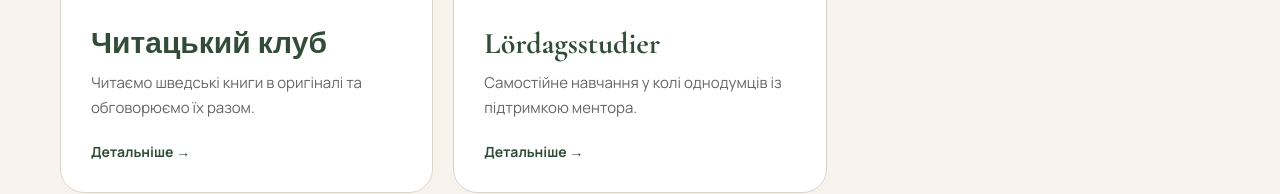
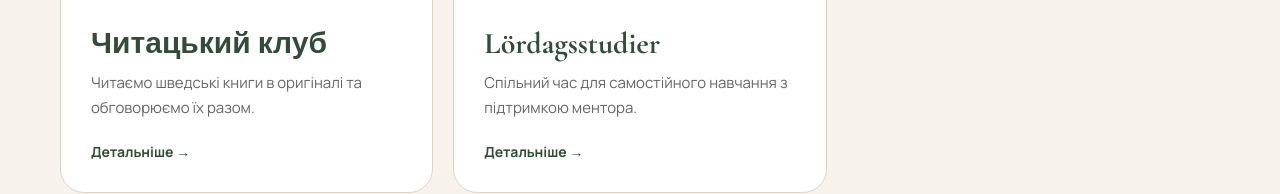
Before and after one commit to LiliiaDud/learn-swedish, a Next.js app: page /courses in a window 1280 px wide. Shown: the part 1547-1741 px from the top of the page. Built offline with nearby package versions, Linux system fonts and the light colour scheme.

Commit message:
refactor: remove information about courses for adults in courses.ts

```diff
--- a/src/data/courses.ts
+++ b/src/data/courses.ts
@@ -6,16 +6,12 @@ export type Course = {
   href: string;
   icon: string;
 
-  about: string;
+  about?: string;
+  audience?: string;
+  program?: string[];
 
-  audience: string;
-
-  program: string[];
-
-  format: string;
-
-  schedule: string;
-
+  format?: string;
+  schedule?: string;
   price?: string;
 };
 
@@ -28,26 +24,6 @@ export const courses: Course[] = [
     level: "A1 — B2",
     href: "/courses/adults",
     icon: "📚",
-
-    about:
-      "Курс допоможе вам системно вивчати шведську мову, розвивати словниковий запас, граматику та навички живого спілкування.",
-
-    audience:
-      "Ви хочете впевнено використовувати шведську у повсякденному житті, роботі та спілкуванні у Швеції.",
-
-    program: [
-      "Граматика та структура шведської мови",
-      "Розширення словникового запасу",
-      "Розмовна практика",
-      "Аудіювання та вимова",
-      "Практичні ситуації з повсякденного життя",
-    ],
-
-    format: "Онлайн-заняття у невеликих групах",
-
-    schedule: "Понеділок, середа, п'ятниця о 20:00",
-
-    price: "3000 SEK / 3 місяці",
   },
   {
     id: "kids",
@@ -93,10 +69,10 @@ export const courses: Course[] = [
     icon: "📖",
   },
   {
-    id: "saturday",
+    id: "lordagsstudier",
     title: "Lördagsstudier",
-    description: "Самостійне навчання у колі однодумців із підтримкою ментора.",
-    href: "/courses/saturday",
+    description: "Спільний час для самостійного навчання з підтримкою ментора.",
+    href: "/courses/lordagsstudier",
     icon: "☀️",
   },
 ];
```
